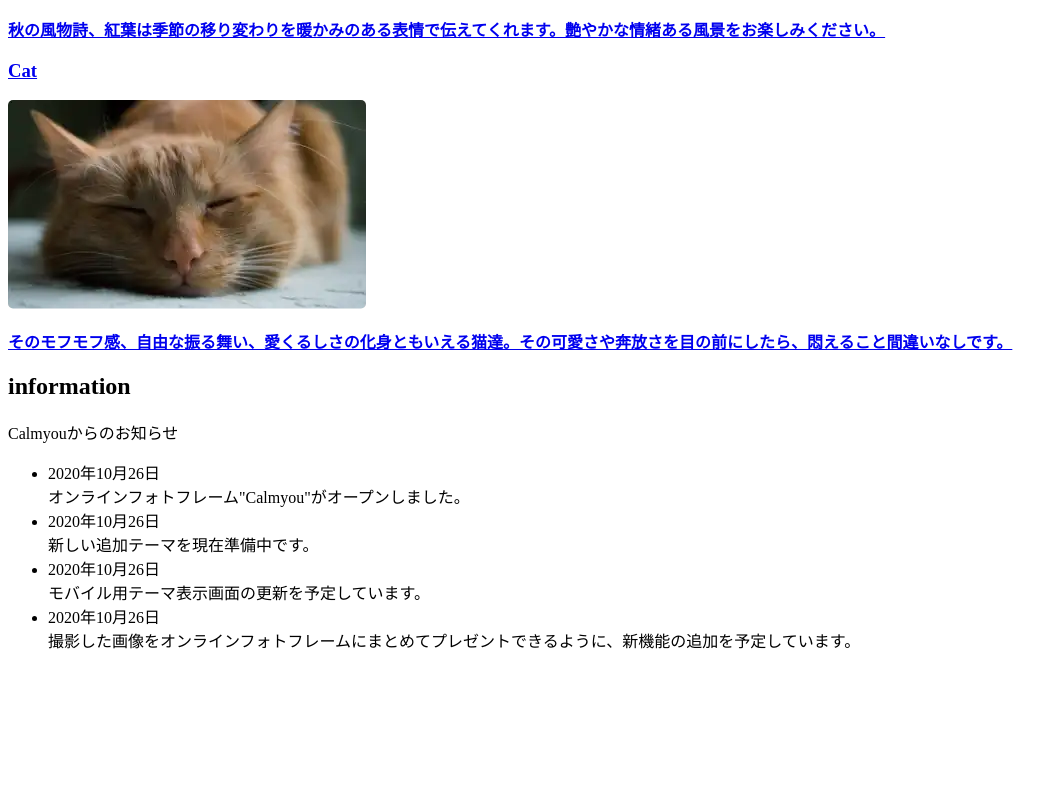
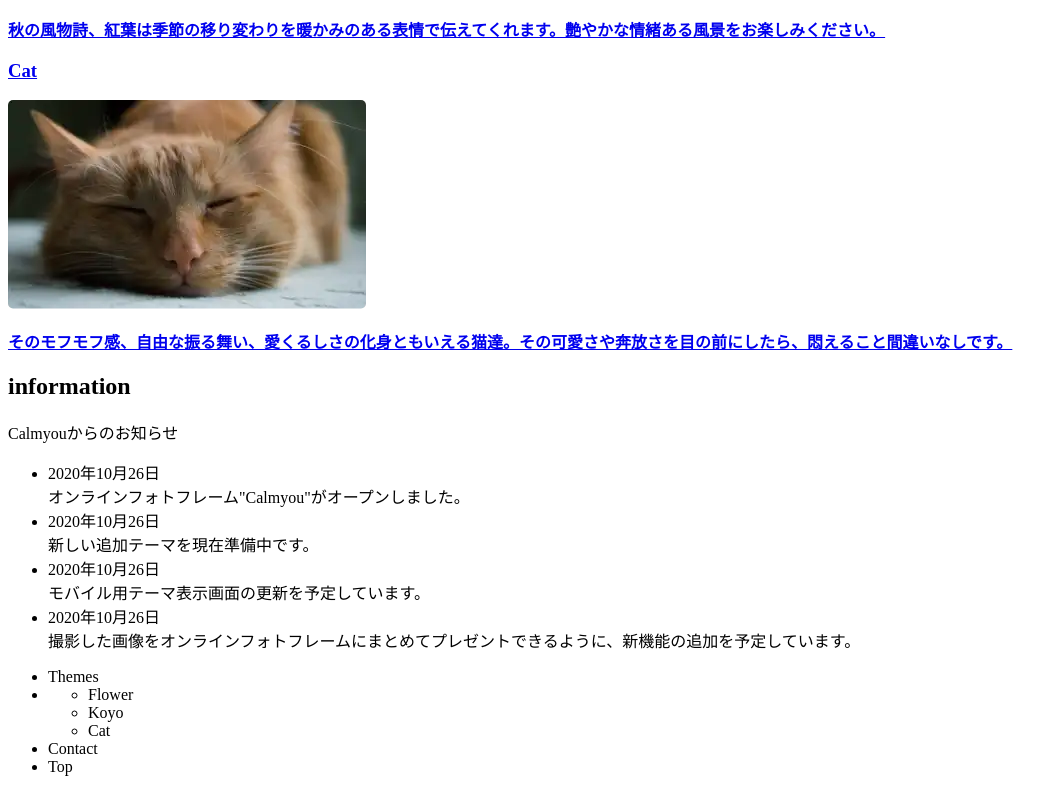
Before and after one commit to Ryota-Ito0730/calmyou_pug, a website: page dev/pug/index.pug in a window 1280 px wide. Shown: the part 1206-1998 px from the top of the page, without its empty margins (0-1058 px from the left). Before the commit the page ends 1874 px from the top, so only its background shows below. Drawn offline with nearby package versions, Linux system fonts and the light colour scheme; files that its build step writes are made by us from their sources; files whose address does not match are found by name.

Commit message:
footer途中迄

```diff
--- a/dev/pug/index.pug
+++ b/dev/pug/index.pug
@@ -87,6 +87,7 @@ html(lang="ja")
                 h3= item.title
                 img(src=item.thumbnail, alt="")
                 p.lead= item.lead
+
       | <!-- section#themes.row -->
       section#information
         h2 information
@@ -125,3 +126,27 @@ html(lang="ja")
               br
               //- テキスト内の記号をエスケープさせない場合
               | !{item.description}
+      | <!-- section#information -->
+      footer
+        div.fkv_filter
+          nav.inner.side
+            ul
+              li Themes
+              li
+                ul
+                  li
+                    a(href="")
+                    img(src="", alt="")
+                    span Flower
+                  li
+                    a(href="")
+                    img(src="", alt="")
+                    span Koyo
+                  li
+                    a(href="")
+                    img(src="", alt="")
+                    span Cat
+              li
+                a Contact
+              li
+                a Top
```
Also changed, not shown: dist/index.html.
